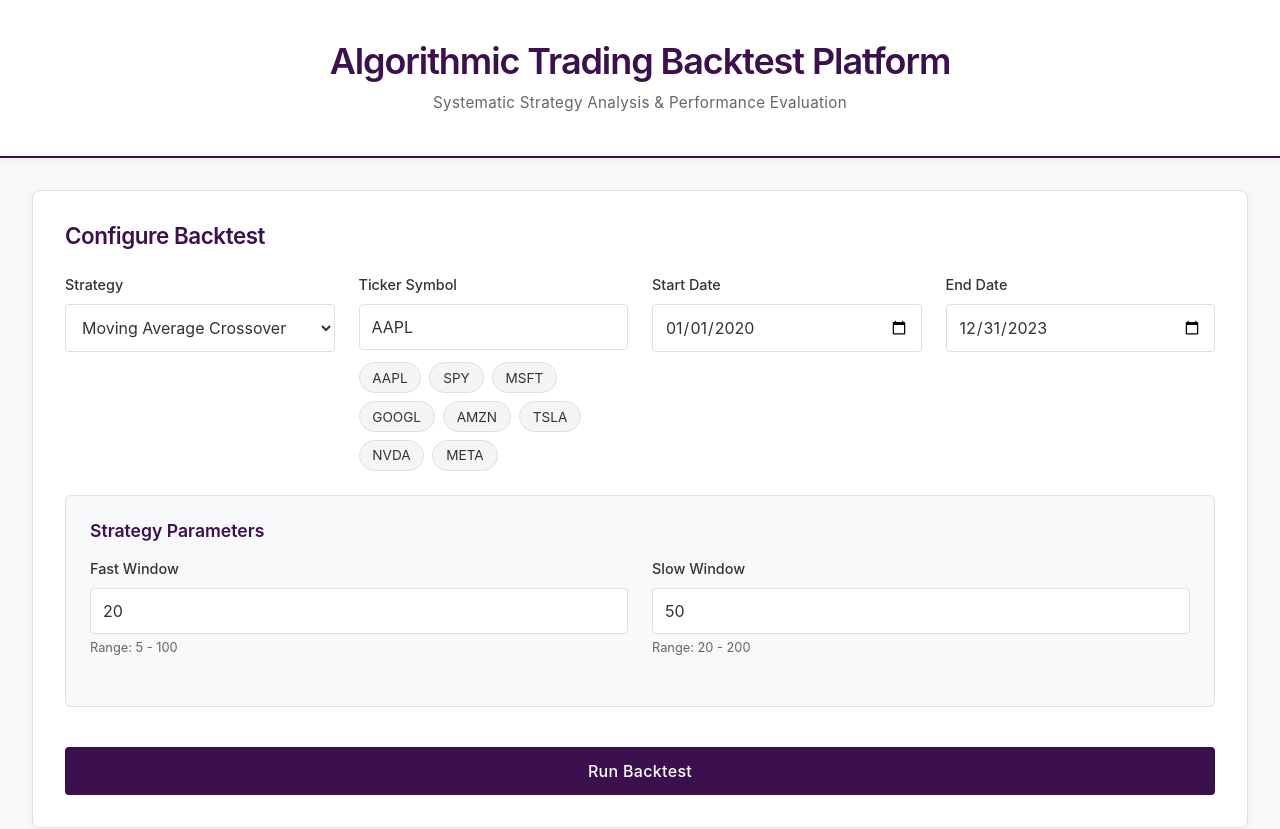
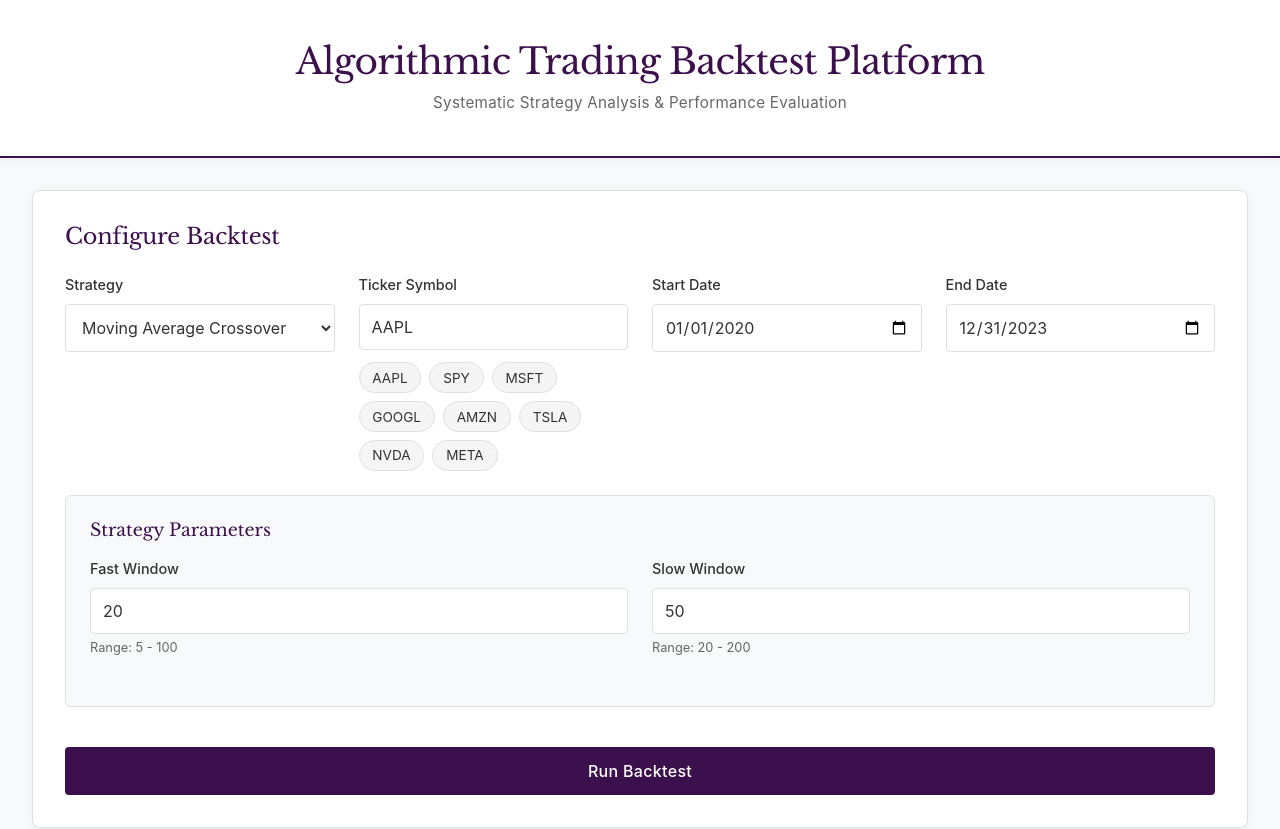
Before and after one commit to joycezhou66/trading-backtest-platform, a React app in the folder frontend/: page / in a window 1280 px wide. Shown: the top 829 px of the page. Built offline with nearby package versions, Linux system fonts and the light colour scheme; no server answers; the HTML template or start-up script is replaced by a standard one.

Commit message:
Restore Libre Baskerville serif font for all purple headings

```diff
--- a/frontend/src/App.css
+++ b/frontend/src/App.css
@@ -22,10 +22,10 @@
 .app-header h1 {
   margin: 0;
   font-size: 2.25rem;
-  font-weight: 600;
+  font-weight: 400;
   color: #3C104D;
-  font-family: -apple-system, BlinkMacSystemFont, 'Segoe UI', 'Roboto', 'Helvetica', 'Arial', sans-serif;
-  letter-spacing: -0.03em;
+  font-family: 'Libre Baskerville', Georgia, 'Times New Roman', serif;
+  letter-spacing: -0.02em;
 }
 
 .subtitle {
--- a/frontend/src/components/ResultsDashboard.css
+++ b/frontend/src/components/ResultsDashboard.css
@@ -19,9 +19,9 @@
   margin: 0 0 1rem;
   color: #3C104D;
   font-size: 1.4rem;
-  font-weight: 600;
-  letter-spacing: -0.02em;
-  font-family: -apple-system, BlinkMacSystemFont, 'Segoe UI', 'Roboto', 'Helvetica', 'Arial', sans-serif;
+  font-weight: 400;
+  letter-spacing: -0.01em;
+  font-family: 'Libre Baskerville', Georgia, 'Times New Roman', serif;
 }
 
 .backtest-info {
@@ -182,9 +182,9 @@
   margin: 0 0 1rem;
   color: #3C104D;
   font-size: 1.125rem;
-  font-weight: 600;
-  letter-spacing: -0.02em;
-  font-family: -apple-system, BlinkMacSystemFont, 'Segoe UI', 'Roboto', 'Helvetica', 'Arial', sans-serif;
+  font-weight: 400;
+  letter-spacing: -0.01em;
+  font-family: 'Libre Baskerville', Georgia, 'Times New Roman', serif;
 }
 
 .trades-table-container {
--- a/frontend/src/components/StrategySelector.css
+++ b/frontend/src/components/StrategySelector.css
@@ -13,9 +13,9 @@
   margin: 0 0 1.5rem;
   color: #3C104D;
   font-size: 1.4rem;
-  font-weight: 600;
-  font-family: -apple-system, BlinkMacSystemFont, 'Segoe UI', 'Roboto', 'Helvetica', 'Arial', sans-serif;
-  letter-spacing: -0.02em;
+  font-weight: 400;
+  font-family: 'Libre Baskerville', Georgia, 'Times New Roman', serif;
+  letter-spacing: -0.01em;
 }
 
 .form-grid {
@@ -111,7 +111,8 @@
   margin: 0 0 1rem;
   color: #3C104D;
   font-size: 1.1rem;
-  font-weight: 600;
+  font-weight: 400;
+  font-family: 'Libre Baskerville', Georgia, 'Times New Roman', serif;
 }
 
 /* Run Button - Cohesive Purple */
```
